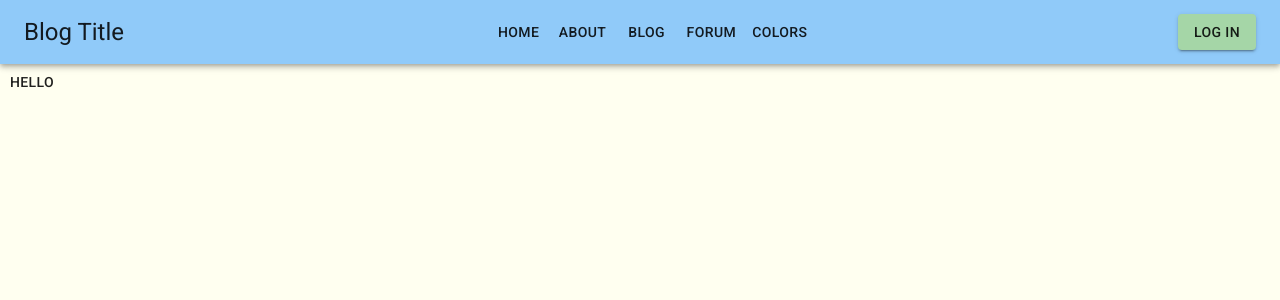
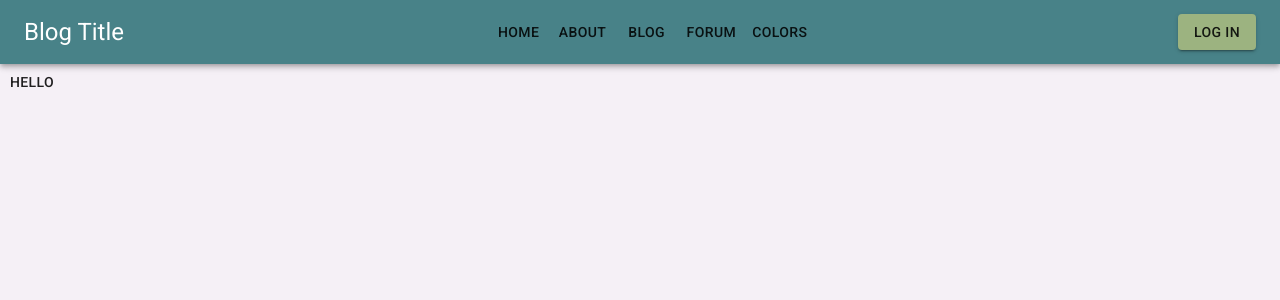
Before and after one commit to myanhtle/Influencer-Blog, a React (Create React App) app: page / in a window 1280 px wide. Shown: the top 300 px of the page. Built offline with nearby package versions, Linux system fonts and the light colour scheme; no server answers.

Commit message:
updated color scheme

```diff
--- a/src/configs/theme.js
+++ b/src/configs/theme.js
@@ -2,21 +2,21 @@ import { createMuiTheme } from "@material-ui/core/styles";
 
 const theme = createMuiTheme({
   palette: {
+    secondary: {
+      main: "#9CB380",
+    },
     primary: {
-      main: "#90caf9",
-    },
-    secondary: {
-      main: "#a5d6a7",
+      main: "#488288",
     },
     background: {
-      main: "#fffff0",
+      main: "#F5F0F6",
     },
   },
   overrides: {
     MuiCssBaseline: {
       "@global": {
         body: {
-          backgroundColor: "#FFFFF0",
+          backgroundColor: "#F5F0F6",
         },
       },
     },
```
